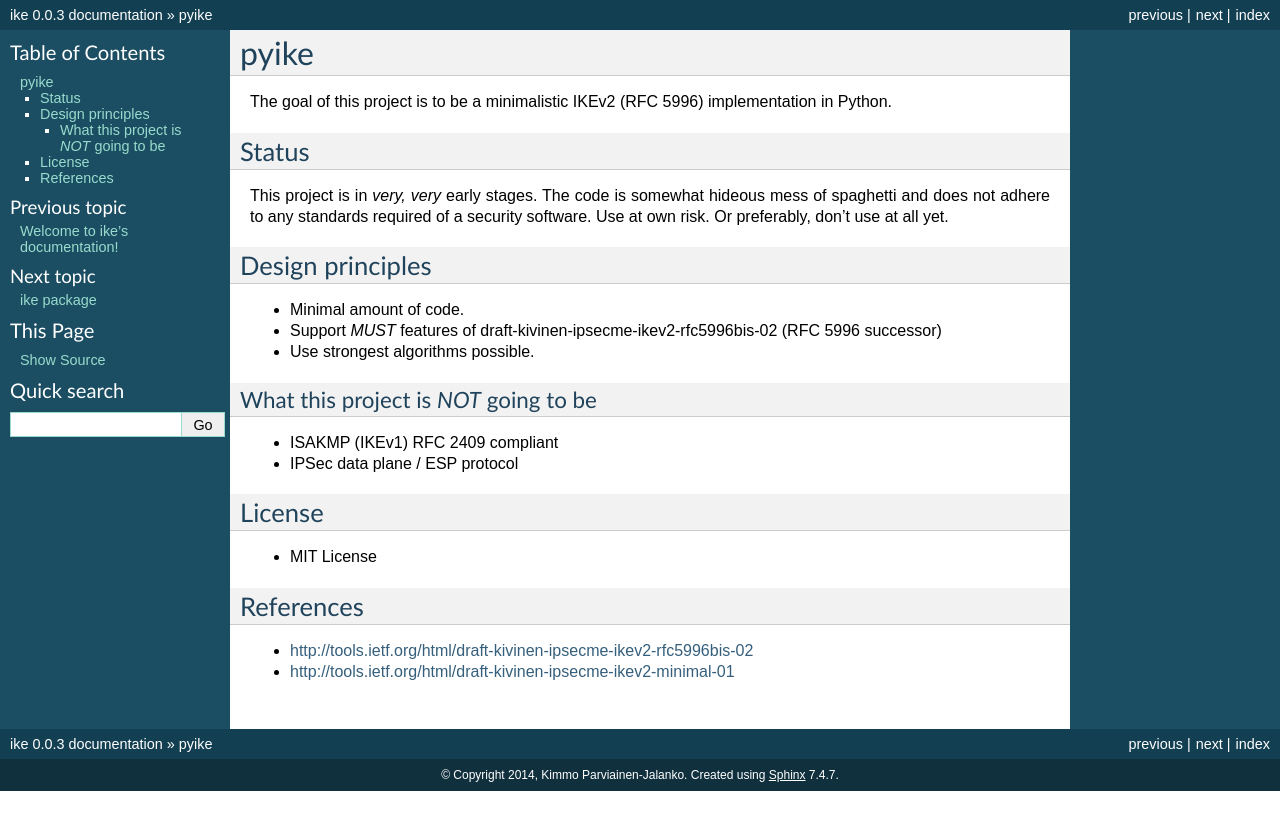
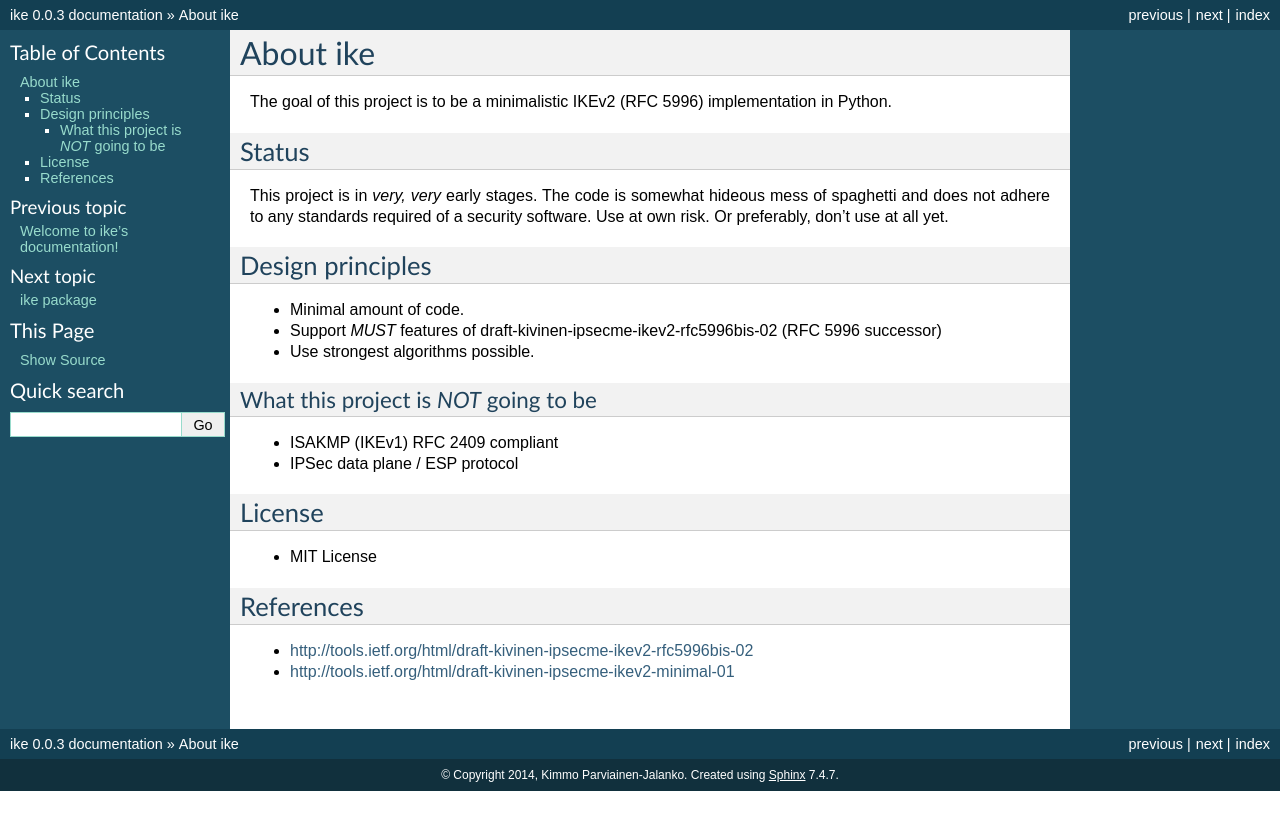
Before and after one commit to kimvais/ike, a Sphinx documentation site: the page built from docs/readme.rst, in a window 1280 px wide. Shown: the top 830 px of the page. Built offline with Sphinx 7.4.7, drawn with Linux system fonts in a browser that asks for light colours.

Commit message:
Documentation enhancements

```diff
--- a/docs/readme.rst
+++ b/docs/readme.rst
@@ -1,5 +1,5 @@
-pyike
-=====
+About ike
+=========
 
 The goal of this project is to be a minimalistic IKEv2 (RFC 5996)
 implementation in Python.
```
Also changed, not shown: README.md (+1 -1 lines), 1 other file.
